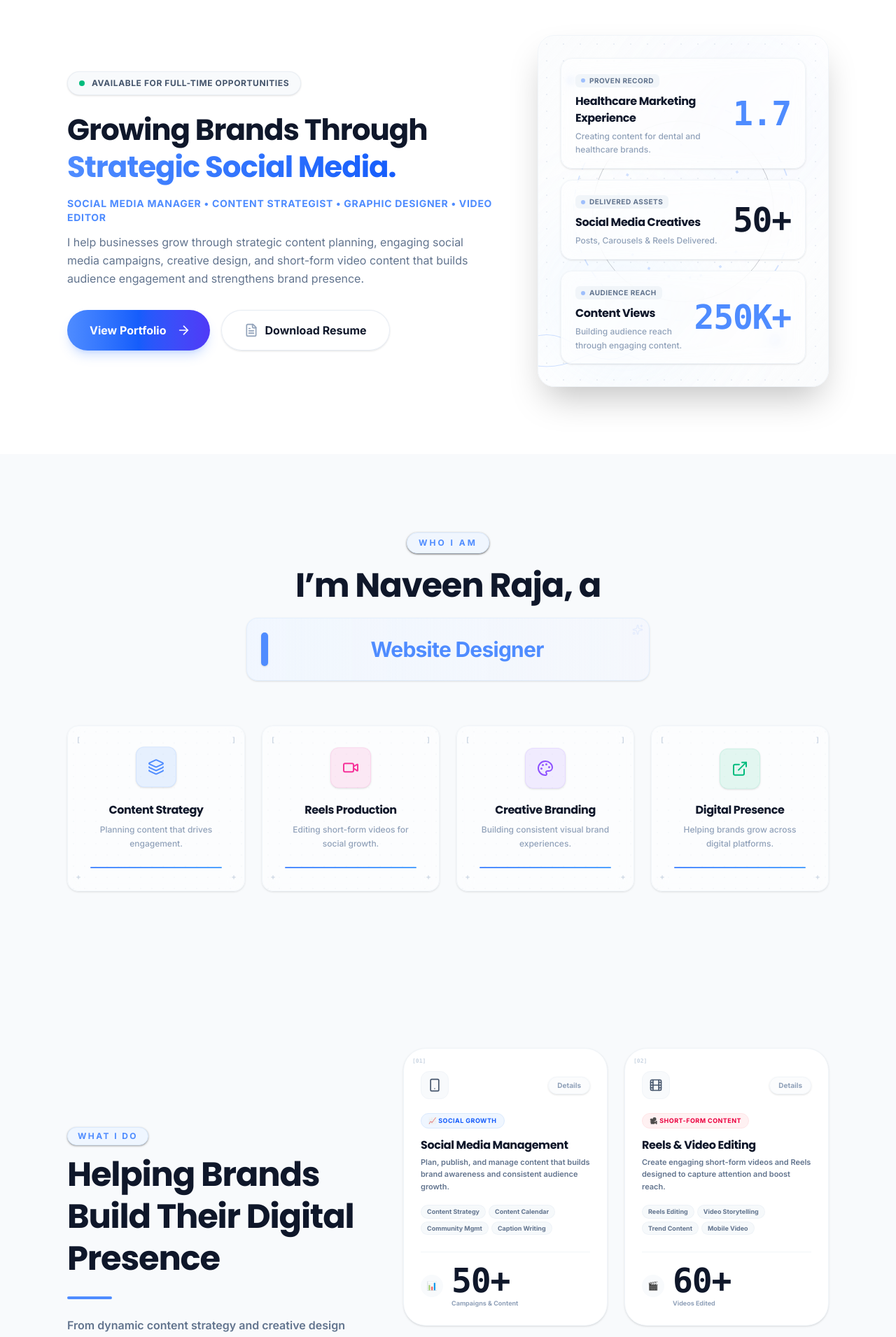
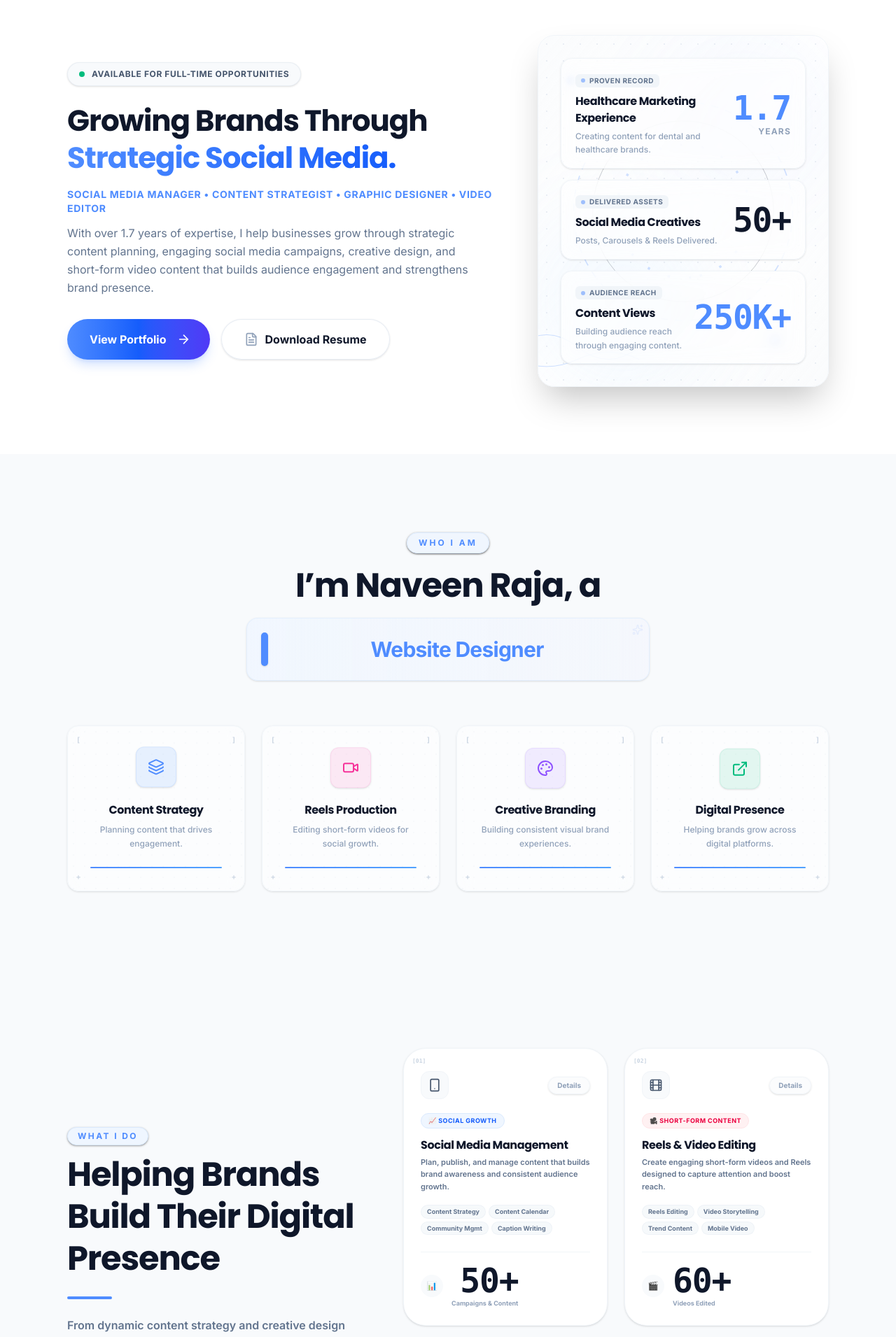
Before and after one commit to naveenraja-ux/Naveen-Freelancer, a React (Vite) app: page / in a window 1280 px wide. Shown: the part 80-1991 px from the top of the page at 70% size. Built offline with nearby package versions, Linux system fonts and the light colour scheme.

Commit message:
feat: refactor Counter component for custom layout
Update Counter component to support vertical text alignment for "years" suffix and update hero description with professional experience duration.

```diff
--- a/src/PortfolioApp.tsx
+++ b/src/PortfolioApp.tsx
@@ -98,10 +98,24 @@ const AnimatedCounter = ({ value, suffix = "", delay = 0, decimals = 0, colorCla
   }, [value, delay]);
 
   const displayVal = decimals > 0 ? count.toFixed(decimals) : Math.floor(count);
+  const isWordSuffix = suffix.trim().toLowerCase() === "years";
 
   return (
-    <span ref={elementRef} className={`block text-3xl md:text-5xl font-extrabold ${colorClass} font-mono tracking-tight transition-all duration-300`}>
-      {displayVal}{suffix}
+    <span ref={elementRef} className="block transition-all duration-300 text-right">
+      {isWordSuffix ? (
+        <>
+          <span className={`block text-3xl md:text-5xl font-extrabold ${colorClass} font-mono tracking-tight leading-none`}>
+            {displayVal}
+          </span>
+          <span className="block text-[10px] md:text-xs font-black text-slate-400 mt-1 uppercase tracking-widest leading-none text-right font-sans">
+            {suffix.trim()}
+          </span>
+        </>
+      ) : (
+        <span className={`block text-3xl md:text-5xl font-extrabold ${colorClass} font-mono tracking-tight`}>
+          {displayVal}{suffix}
+        </span>
+      )}
     </span>
   );
 };
@@ -299,7 +313,7 @@ const Hero = () => {
 
             {/* Description */}
             <p className="text-sm md:text-base text-slate-500 mb-8 text-left leading-relaxed max-w-xl">
-              I help businesses grow through strategic content planning, engaging social media campaigns, creative design, and short-form video content that builds audience engagement and strengthens brand presence.
+              With over 1.7 years of expertise, I help businesses grow through strategic content planning, engaging social media campaigns, creative design, and short-form video content that builds audience engagement and strengthens brand presence.
             </p>
 
             {/* CTA buttons with modern animations and styles */}
@@ -409,7 +423,7 @@ const Hero = () => {
             {[
               {
                 value: 1.7,
-                suffix: "",
+                suffix: " YEARS",
                 title: "Healthcare Marketing Experience",
                 colorClass: "text-primary",
                 desc: "Creating content for dental and healthcare brands.",
```
